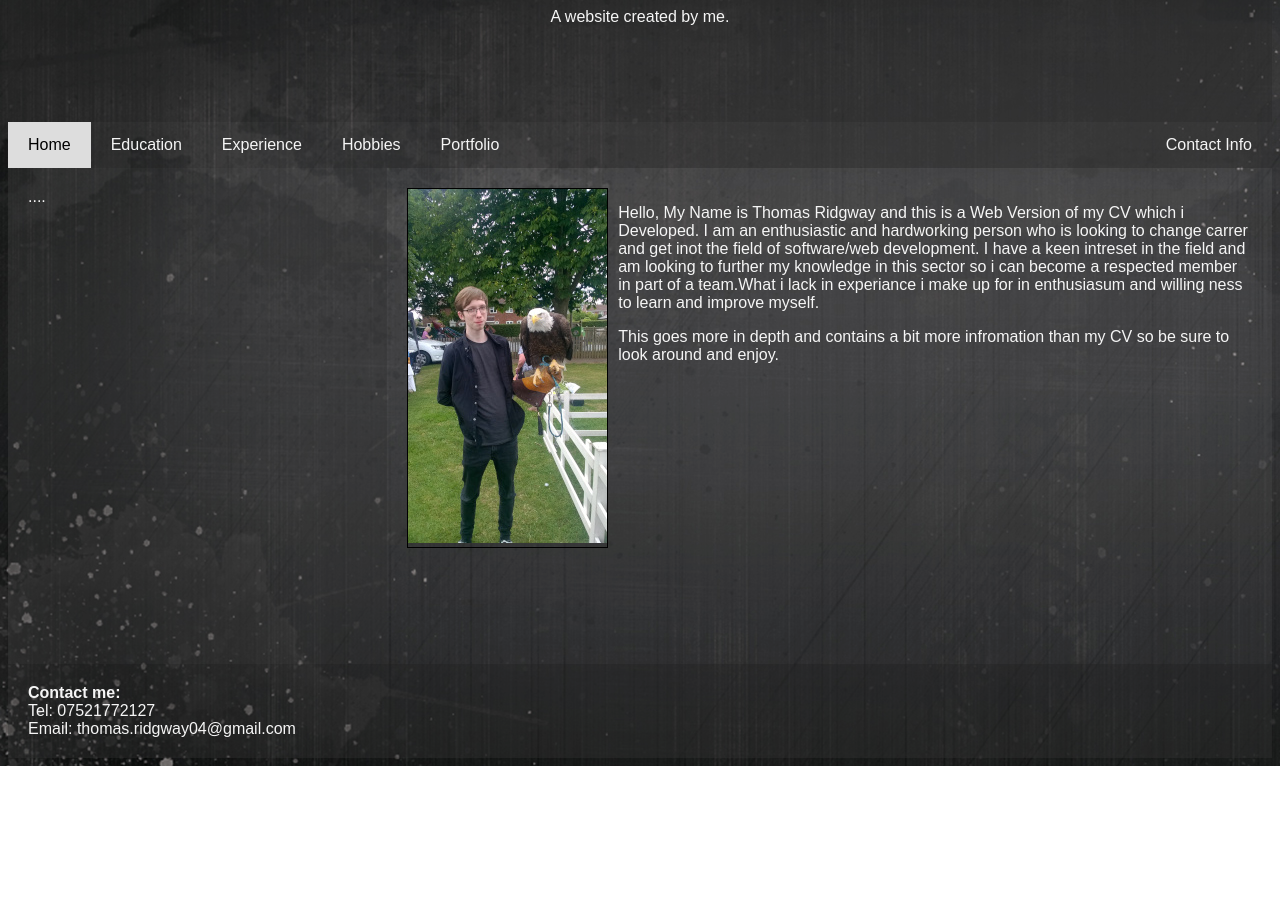
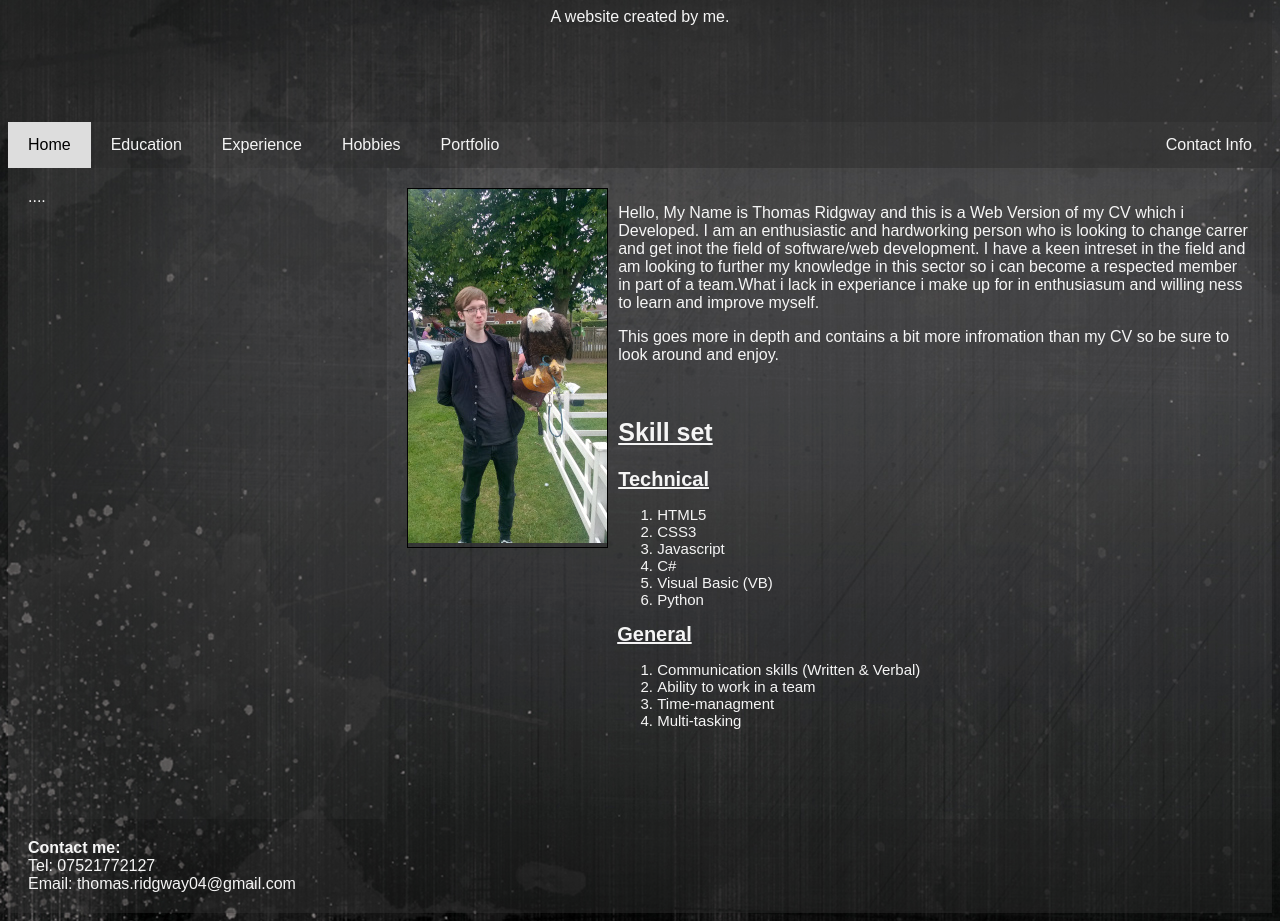
Before and after one commit to TLRidgway/TLRidgway.github.io, a plain HTML site: page index.html in a window 1280 px wide. Shown: the part 179-1100 px from the top of the page. Before the commit the page ends 945 px from the top, so only its background shows below. Drawn offline with Linux system fonts and the light colour scheme.

Commit message:
Add files via upload

```diff
--- a/edit.css
+++ b/edit.css
@@ -83,8 +83,18 @@
 }
 
 .main h2 {
-  font-size: 18px;
+  font-size: 25px;
   font-weight: bold;
+  margin-left: 210px;
+}
+.main h1 {
+  font-size: 20px;
+  font-weight: bold;
+   margin-left: 210px;
+}
+.main ol {
+  font-size: 15px;
+  margin-left: 210px;
 }
 
 @media screen and (max-width: 700px) {
--- a/index.html
+++ b/index.html
@@ -44,9 +44,25 @@ This goes more in depth and contains a bit more infromation than my CV
 so be sure to look around and enjoy.
 
 </p>
-
+<br>
 <p>
-
+<h2> <u>Skill set</u></h2>
+<h1><u>Technical</u></h1>
+<ol>
+<li>HTML5</li>
+<li>CSS3</li>
+<li>Javascript</li>
+<li>C#</li>
+<li>Visual Basic (VB)</li>
+<li>Python</li>
+</ol>
+<h1><u>General</u></h1>
+<ol>
+<li>Communication skills (Written & Verbal)</li>
+<li>Ability to work in a team </li>
+<li>Time-managment</li>
+<li>Multi-tasking</li>
+</ol>
 </p>
 
 <p>
```
